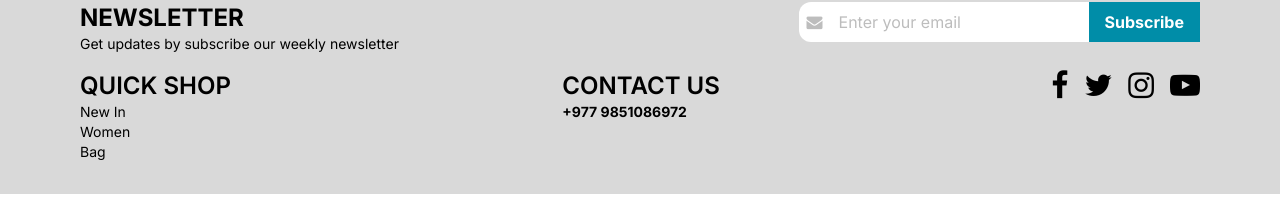
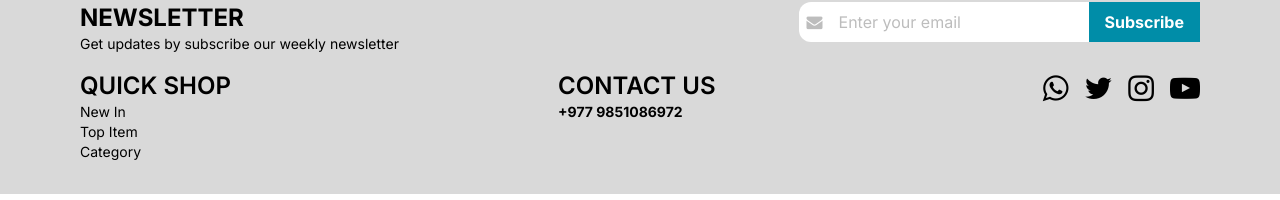
Before and after one commit to VoidCU/Fashion-Kathmandu, a React (Vite) app in the folder frontend/: page / in a window 1280 px wide. Shown: the part 460-660 px from the top of the page. Built offline with nearby package versions, Linux system fonts and the light colour scheme; no server answers.

Commit message:
New Changes

```diff
--- a/frontend/src/components/Footer/Footer.jsx
+++ b/frontend/src/components/Footer/Footer.jsx
@@ -54,9 +54,9 @@ function Footer() {
               <div>
                 <div className="text-2xl font-semibold ">QUICK SHOP</div>
                 <div className="flex flex-col text-sm">
-                  <a href="#new-in">New In</a>
-                  <Link to="">Women</Link>
-                  <Link to="">Bag</Link>
+                  <a href="/#new-in">New In</a>
+                  <a href="/#top-item">Top Item</a>
+                  <a href="/#category">Category</a>
                 </div>
               </div>
 
@@ -67,10 +67,18 @@ function Footer() {
                 </div>
               </div>
               <div className="flex gap-4 text-3xl">
-                <i className="fa fa-facebook"></i>
-                <i className="fa fa-twitter"></i>
-                <i className="fa fa-instagram"></i>
-                <i className="fa fa-youtube-play"></i>
+                <Link to="#">
+                  <i className="fa fa-whatsapp"></i>
+                </Link>
+                <Link to="#">
+                  <i className="fa fa-twitter"></i>
+                </Link>
+                <Link to="#">
+                  <i className="fa fa-instagram"></i>
+                </Link>
+                <Link to="#">
+                  <i className="fa fa-youtube-play"></i>
+                </Link>
               </div>
             </div>
           </div>
--- a/frontend/src/components/Navbar/Navbar.jsx
+++ b/frontend/src/components/Navbar/Navbar.jsx
@@ -30,6 +30,12 @@ function Navbar() {
     setSearchQuery('');
     setSearchResults([]);
     setMobileMenuOpen(!mobileMenuOpen);
+  };
+
+  const clearSearch = () => {
+    setMobileMenuOpen(false);
+    setSearchQuery('');
+    setSearchResults([]);
   };
   return (
     <>
@@ -116,11 +122,11 @@ function Navbar() {
                           Search Results:
                         </h3>
                         <ul>
-                          {console.log(searchResults)}
                           {searchResults.map((result) => (
                             <li
                               key={result.item.id}
                               className="rounded hover:bg-[#008da8] text-blue-500 hover:text-white p-2 "
+                              onClick={clearSearch}
                             >
                               <Link
                                 to={`/product/${result.item.slug}`}
@@ -182,6 +188,7 @@ function Navbar() {
                         <li
                           key={result.item.id}
                           className="rounded hover:bg-[#008da8] text-blue-500 hover:text-white p-2 "
+                          onClick={clearSearch}
                         >
                           <Link
                             to={`/product/${result.item.slug}`}
--- a/frontend/src/components/ThreeD/GLTFViewer.jsx
+++ b/frontend/src/components/ThreeD/GLTFViewer.jsx
@@ -15,7 +15,7 @@ function GLTFViewer({ modelPath }) {
 
         <OrbitControls
           enableZoom={true}
-          enablePan={true}
+          enablePan={false}
           enableRotate={true}
           maxDistance={4}
           minDistance={2}
--- a/frontend/src/pages/Homepage/Category.jsx
+++ b/frontend/src/pages/Homepage/Category.jsx
@@ -18,7 +18,7 @@ function Category() {
   }, []);
 
   return (
-    <div className="max-w-5xl px-4 pb-10 m-auto">
+    <div className="max-w-5xl px-4 pb-10 m-auto" id="category">
       <div className="font-bold text-2xl pb-4">Category</div>
       <div className="flex flex-wrap justify-around gap-y-2">
         {categories.map((category) => (
--- a/frontend/src/pages/Homepage/Topitems.jsx
+++ b/frontend/src/pages/Homepage/Topitems.jsx
@@ -2,10 +2,12 @@ import Topcard from '../../components/Cards/Topcard';
 function Topitems({ topitems }) {
   return (
     <>
-      <div className="max-w-6xl m-auto p-4 md:pt-4 md:pb-0 flex gap-4 flex-col md:flex-row justify-center items-center">
-        {topitems.map((item) => (
-          <Topcard key={item.slug} topitems={item} />
-        ))}
+      <div id="top-item">
+        <div className="max-w-6xl m-auto p-4 md:pt-4 md:pb-0 flex gap-4 flex-col md:flex-row justify-center items-center">
+          {topitems.map((item) => (
+            <Topcard key={item.slug} topitems={item} />
+          ))}
+        </div>
       </div>
     </>
   );
```
